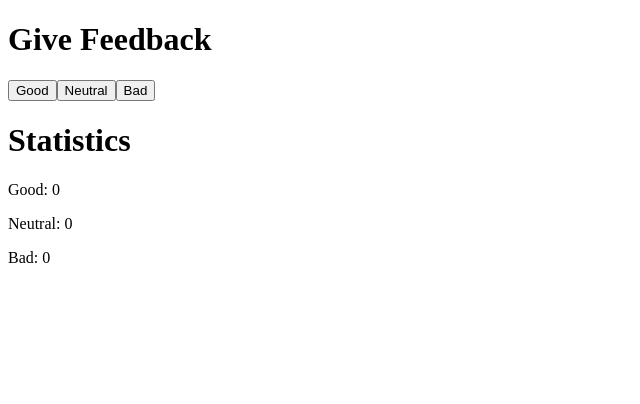
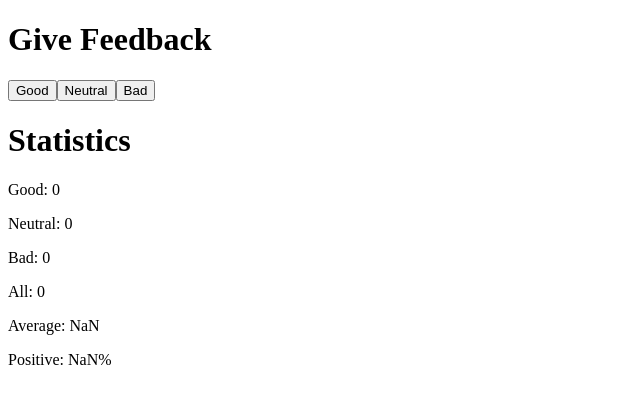
Before and after one commit to JensSabel/myFullStackOpen2023, a React (Vite) app in the folder part1/unicafe/: page / in a window 1280 px wide. Shown: the top 404 px of the page, without its empty margins (0-640 px from the left). Built offline with nearby package versions, Linux system fonts and the light colour scheme.

Commit message:
Exercise 1.7 Completed

```diff
--- a/part1/unicafe/src/App.jsx
+++ b/part1/unicafe/src/App.jsx
@@ -9,19 +9,29 @@ const App = () => {
   const [neutral, setNeutral] = useState(0)
   const [bad, setBad] = useState(0)
 
+  const HandlePositive = () => setGood(good+1)
+  const HandleNeutral = () => setNeutral(neutral+1)
+  const HandleBad = () => setBad(bad+1)
+  const total = good + neutral + bad
+  const average = (good - bad)/total
+  const positive = good/total * 100 + "%"
+
   return (
     <div>
       <div>
         <Header text="Give Feedback"/>
-        <Button handleClick={() => setGood(good + 1)} text="Good"/>
-        <Button handleClick={() => setNeutral(neutral + 1)} text="Neutral"/>
-        <Button handleClick={() => setBad(bad + 1)} text="Bad"/>
+        <Button handleClick={HandlePositive} text="Good"/>
+        <Button handleClick={HandleNeutral} text="Neutral"/>
+        <Button handleClick={HandleBad} text="Bad"/>
       </div>
       <div>
         <Header text="Statistics"/>
         <Statistics text="Good" score={good}/>
         <Statistics text="Neutral" score={neutral}/>
         <Statistics text="Bad" score={bad}/>
+        <Statistics text="All" score={total}/>
+        <Statistics text="Average" score={average}/>
+        <Statistics text="Positive" score={positive}/>
       </div>
     </div>
   )
```
